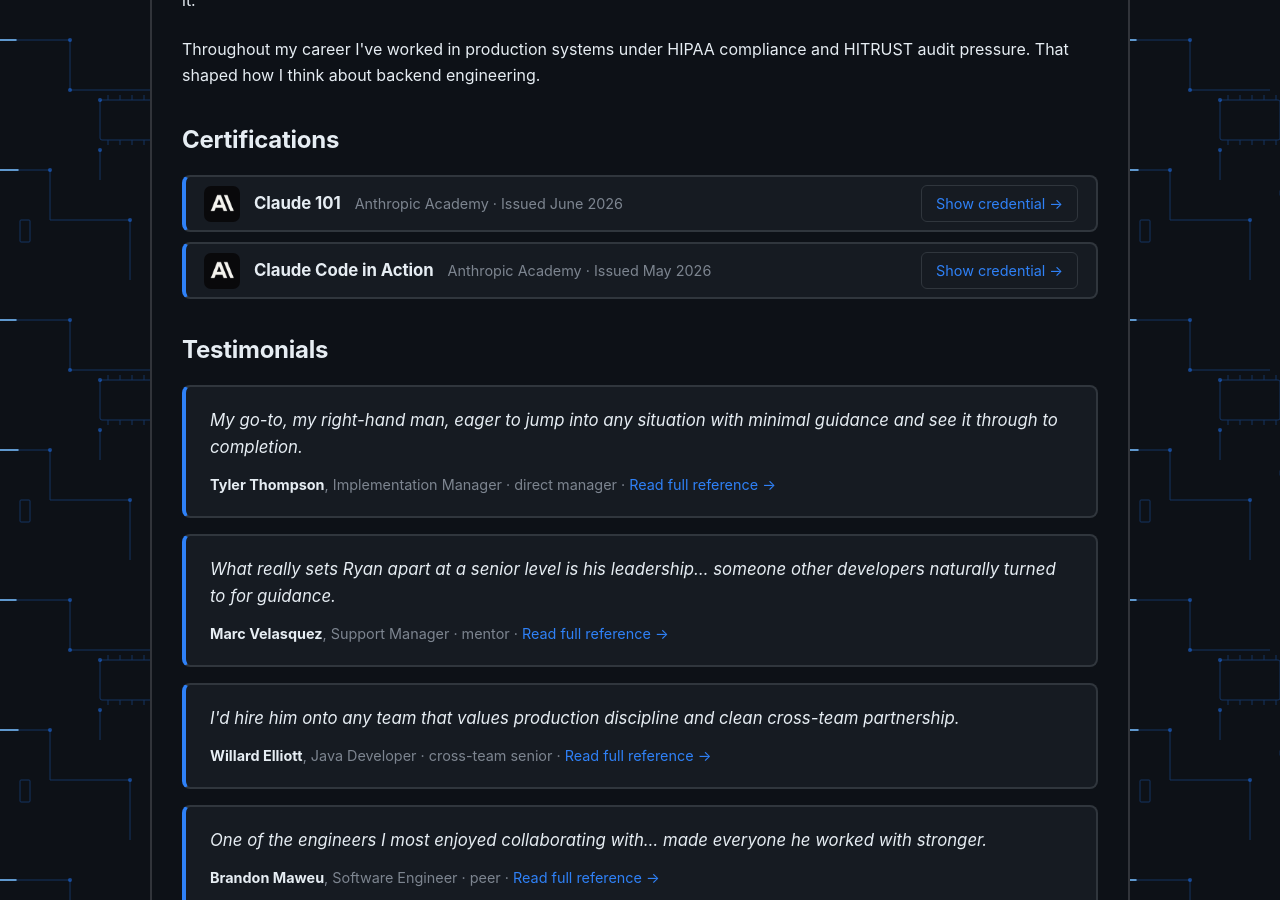
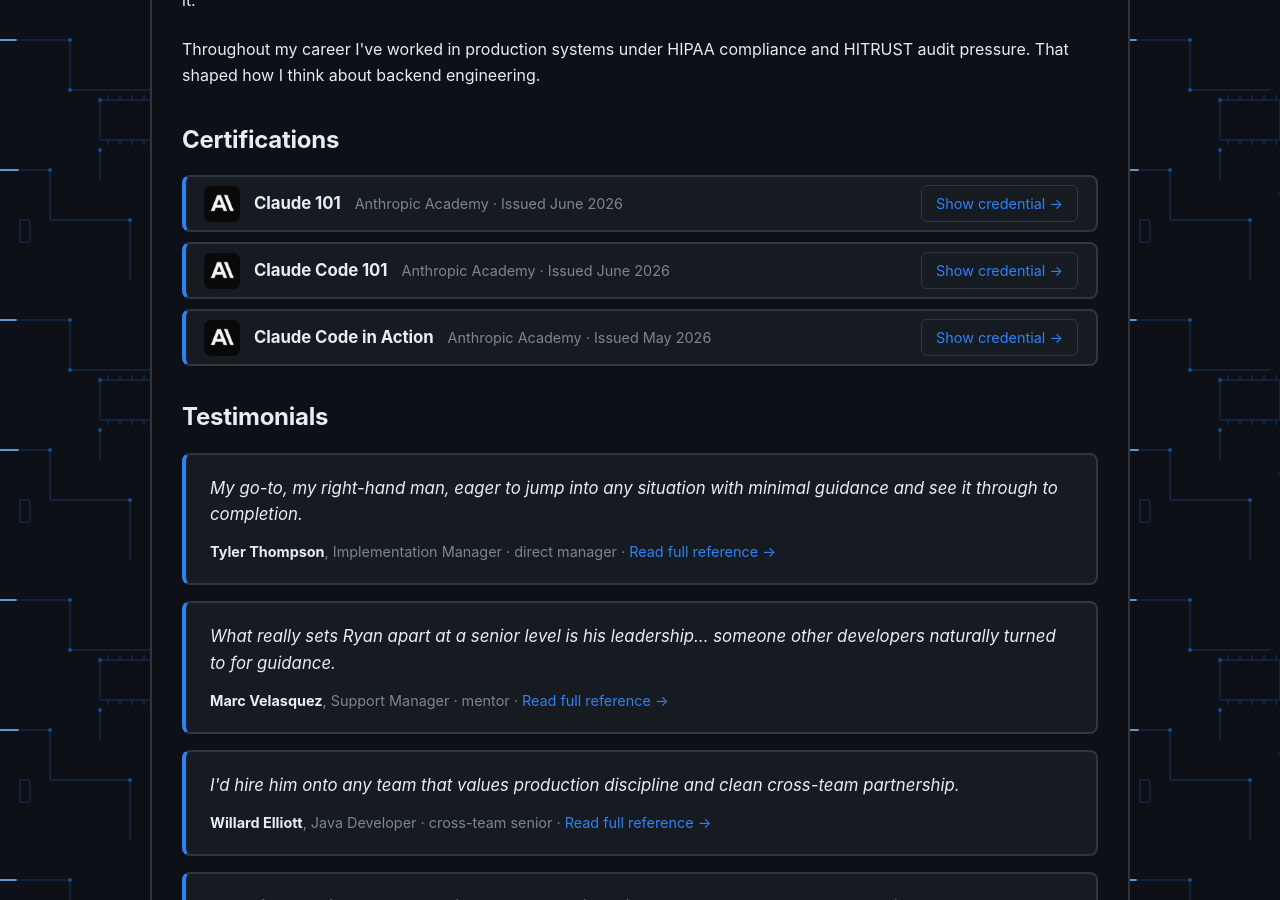
Before and after one commit to rwdenmark/rwdenmark.github.io, a Jekyll site: the page built from index.html, in a window 1280 px wide and 900 px high, scrolled down 427 px. Built offline with Jekyll 4.4.1, drawn with Linux system fonts in a browser that asks for light colours.

Commit message:
Adding Claude Code 101 Cert

```diff
--- a/index.html
+++ b/index.html
@@ -19,6 +19,12 @@
     <h3>Claude 101</h3>
     <p class="cert-meta">Anthropic Academy &middot; Issued June 2026</p>
     <a class="cert-link" href="https://verify.skilljar.com/c/tes7i72fth3j" rel="noopener noreferrer" target="_blank">Show credential &rarr;</a>
+  </article>
+  <article class="cert-card">
+    <img class="cert-logo" src="{{ '/assets/anthropic-mark.png' | relative_url }}" alt="Anthropic" width="36" height="36" />
+    <h3>Claude Code 101</h3>
+    <p class="cert-meta">Anthropic Academy &middot; Issued June 2026</p>
+    <a class="cert-link" href="https://verify.skilljar.com/c/v9tsqkyjp7iv" rel="noopener noreferrer" target="_blank">Show credential &rarr;</a>
   </article>
   <article class="cert-card">
     <img class="cert-logo" src="{{ '/assets/anthropic-mark.png' | relative_url }}" alt="Anthropic" width="36" height="36" />
```
